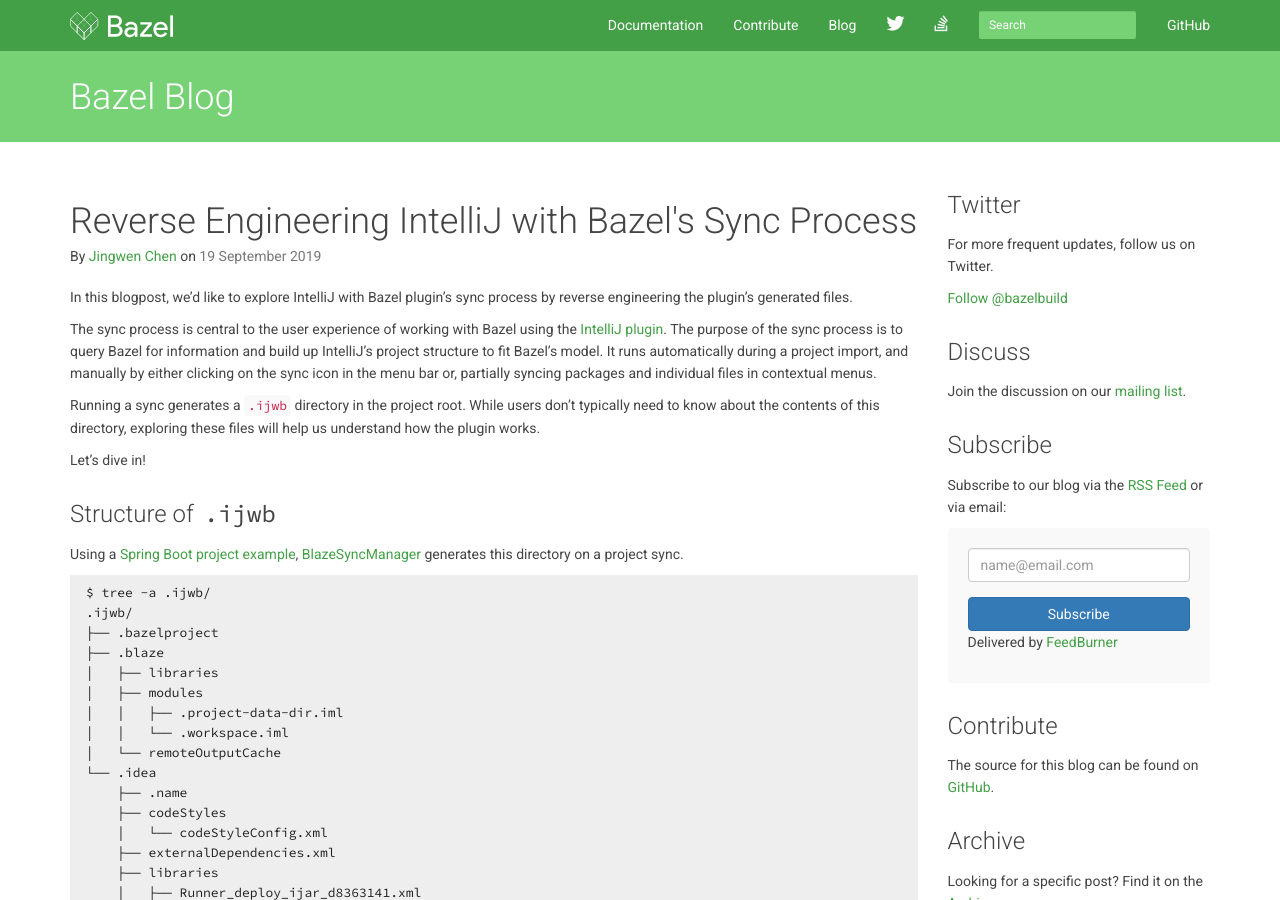
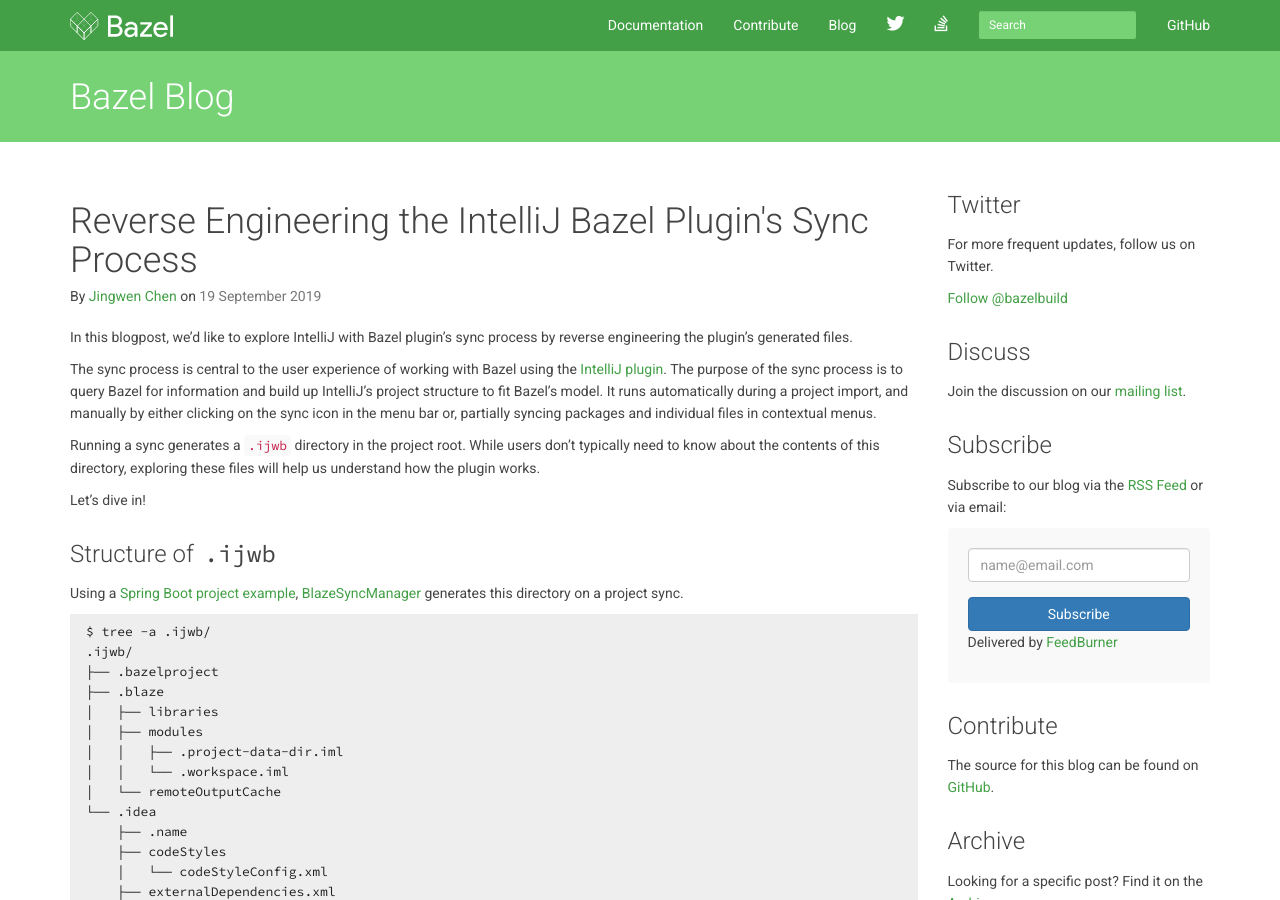
Before and after one commit to bazelbuild/bazel-blog, a Jekyll site: the page built from _posts/2019-09-19-ijwb-reverse-engineering-sync.md, in a window 1280 px wide and 900 px high. Built offline with Jekyll 4.4.1, drawn with Linux system fonts in a browser that asks for light colours; nearby versions of some CDN libraries; library files that are not in the unit come from our copies; Markdown is read by kramdown in place of the engine named in the settings.

```diff
--- a/_posts/2019-09-19-ijwb-reverse-engineering-sync.md
+++ b/_posts/2019-09-19-ijwb-reverse-engineering-sync.md
@@ -1,6 +1,6 @@
 ---
 layout: posts
-title: "Reverse Engineering IntelliJ with Bazel's Sync Process"
+title: "Reverse Engineering the IntelliJ Bazel Plugin's Sync Process"
 authors:
   - jin
 ---
```
